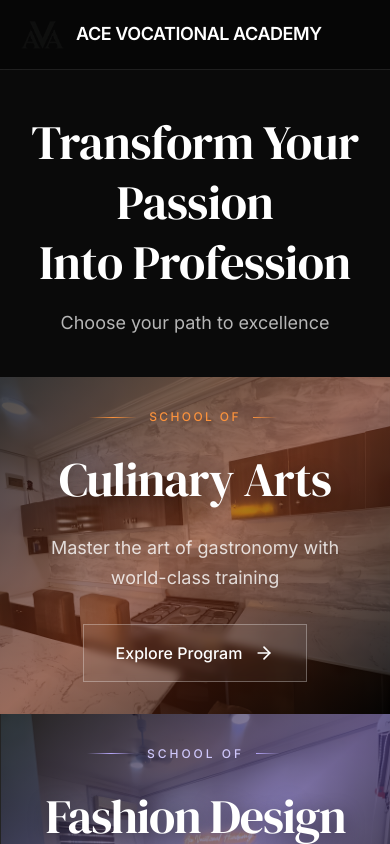
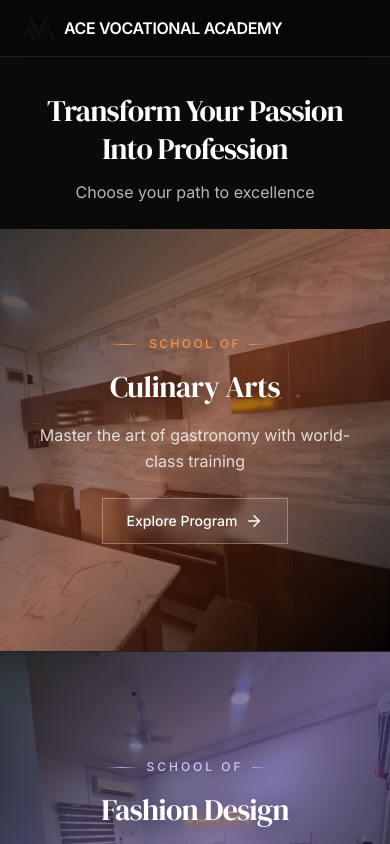
Before and after one commit to amir-talib/ava, a Next.js app: page / in a window 390 px wide. Built offline with nearby package versions, Linux system fonts and the light colour scheme.

Commit message:
Fix mobile responsiveness for landing page - enable scrolling and optimize layout

```diff
--- a/src/app/page.tsx
+++ b/src/app/page.tsx
@@ -7,20 +7,20 @@ import { motion } from 'framer-motion'
 
 export default function LandingPage() {
   return (
-    <div className="h-screen overflow-hidden bg-neutral-950">
+    <div className="h-screen md:h-screen overflow-y-auto md:overflow-hidden bg-neutral-950">
       {/* Header - Minimal */}
       <header className="fixed top-0 left-0 right-0 z-50 bg-black/30 backdrop-blur-md border-b border-white/10">
-        <div className="container-custom py-5 lg:py-6">
-          <Link href="/" className="flex items-center space-x-3">
+        <div className="container-custom py-4 md:py-5 lg:py-6">
+          <Link href="/" className="flex items-center space-x-2 md:space-x-3">
             <Image
               src="/ava-logo.png"
               alt="Ace Vocational Academy"
-              width={44}
-              height={44}
-              className="object-contain"
+              width={36}
+              height={36}
+              className="object-contain md:w-11 md:h-11"
               priority
             />
-            <span className="text-lg lg:text-xl font-semibold tracking-tight text-white">
+            <span className="text-base md:text-lg lg:text-xl font-semibold tracking-tight text-white">
               ACE VOCATIONAL ACADEMY
             </span>
           </Link>
@@ -28,36 +28,36 @@ export default function LandingPage() {
       </header>
 
       {/* Full Screen Split Hero */}
-      <main className="h-screen pt-[72px] lg:pt-[88px]">
-        <div className="h-full flex flex-col">
+      <main className="min-h-screen md:h-screen pt-[68px] md:pt-[72px] lg:pt-[88px]">
+        <div className="min-h-[calc(100vh-68px)] md:h-full flex flex-col">
           {/* Title Section */}
-          <div className="container-custom py-10 lg:py-12 text-center">
+          <div className="container-custom py-6 md:py-8 lg:py-12 text-center">
             <motion.div
               initial={{ opacity: 0, y: 20 }}
               animate={{ opacity: 1, y: 0 }}
               transition={{ duration: 0.8 }}
             >
-              <h1 className="text-display-md lg:text-display-lg font-display font-normal text-balance mb-4 text-white leading-tight">
+              <h1 className="text-3xl md:text-display-md lg:text-display-lg font-display font-normal text-balance mb-3 md:mb-4 text-white leading-tight px-4">
                 Transform Your Passion
                 <br />
                 Into Profession
               </h1>
-              <p className="text-lg lg:text-xl text-white/70 leading-relaxed max-w-3xl mx-auto">
+              <p className="text-base md:text-lg lg:text-xl text-white/70 leading-relaxed max-w-3xl mx-auto px-4">
                 Choose your path to excellence
               </p>
             </motion.div>
           </div>
 
           {/* Path Selection - Split Screen */}
-          <div className="flex-1 grid md:grid-cols-2 gap-0">
+          <div className="flex-1 grid md:grid-cols-2 gap-0 min-h-0">
             {/* Culinary Path */}
             <motion.div
               initial={{ opacity: 0, x: -30 }}
               animate={{ opacity: 1, x: 0 }}
               transition={{ duration: 1, delay: 0.2 }}
-              className="relative group h-full overflow-hidden"
+              className="relative group min-h-[50vh] md:h-full overflow-hidden"
             >
-              <Link href="/culinary" className="block h-full">
+              <Link href="/culinary" className="block h-full min-h-[50vh] md:min-h-0">
                 {/* Background Image */}
                 <div className="absolute inset-0">
                   <Image
@@ -71,30 +71,30 @@ export default function LandingPage() {
                 </div>
 
                 {/* Content */}
-                <div className="relative h-full flex flex-col justify-center items-center p-8 lg:p-12">
+                <div className="relative h-full min-h-[50vh] md:min-h-0 flex flex-col justify-center items-center p-6 md:p-8 lg:p-12">
                   {/* Decorative accent */}
-                  <div className="absolute top-0 left-0 w-20 h-20 border-t-2 border-l-2 border-culinary-500/40 opacity-0 group-hover:opacity-100 transition-opacity duration-500" />
+                  <div className="absolute top-0 left-0 w-12 md:w-20 h-12 md:h-20 border-t-2 border-l-2 border-culinary-500/40 opacity-0 group-hover:opacity-100 transition-opacity duration-500" />
 
                   <div className="text-center max-w-md transform transition-transform duration-500 group-hover:-translate-y-4">
-                    <div className="flex items-center justify-center gap-3 mb-6">
-                      <div className="h-px w-12 bg-gradient-to-r from-transparent via-culinary-400 to-transparent" />
+                    <div className="flex items-center justify-center gap-2 md:gap-3 mb-4 md:mb-6">
+                      <div className="h-px w-8 md:w-12 bg-gradient-to-r from-transparent via-culinary-400 to-transparent" />
                       <p className="text-xs font-medium uppercase tracking-[0.2em] text-culinary-400">
                         School of
                       </p>
-                      <div className="h-px w-12 bg-gradient-to-r from-culinary-400 via-transparent to-transparent" />
+                      <div className="h-px w-8 md:w-12 bg-gradient-to-r from-culinary-400 via-transparent to-transparent" />
                     </div>
 
-                    <h2 className="text-5xl lg:text-6xl font-display font-normal text-white mb-6 leading-tight" style={{ textShadow: '0 4px 20px rgba(0, 0, 0, 0.4)' }}>
+                    <h2 className="text-3xl md:text-5xl lg:text-6xl font-display font-normal text-white mb-4 md:mb-6 leading-tight" style={{ textShadow: '0 4px 20px rgba(0, 0, 0, 0.4)' }}>
                       Culinary Arts
                     </h2>
 
-                    <p className="text-lg text-white/80 mb-8 leading-relaxed">
+                    <p className="text-base md:text-lg text-white/80 mb-6 md:mb-8 leading-relaxed px-2">
                       Master the art of gastronomy with world-class training
                     </p>
 
-                    <div className="inline-flex items-center gap-3 text-white font-medium px-8 py-4 border border-white/30 backdrop-blur-sm bg-white/5 group-hover:bg-culinary-600 group-hover:border-culinary-600 transition-all duration-300">
+                    <div className="inline-flex items-center gap-2 md:gap-3 text-white font-medium px-6 md:px-8 py-3 md:py-4 text-sm md:text-base border border-white/30 backdrop-blur-sm bg-white/5 group-hover:bg-culinary-600 group-hover:border-culinary-600 transition-all duration-300">
                       <span>Explore Program</span>
-                      <ArrowRight size={20} className="transform transition-transform group-hover:translate-x-2" />
+                      <ArrowRight size={18} className="md:w-5 md:h-5 transform transition-transform group-hover:translate-x-2" />
                     </div>
                   </div>
 
@@ -109,9 +109,9 @@ export default function LandingPage() {
               initial={{ opacity: 0, x: 30 }}
               animate={{ opacity: 1, x: 0 }}
               transition={{ duration: 1, delay: 0.4 }}
-              className="relative group h-full overflow-hidden border-l border-white/10"
+              className="relative group min-h-[50vh] md:h-full overflow-hidden border-t md:border-t-0 md:border-l border-white/10"
             >
-              <Link href="/fashion" className="block h-full">
+              <Link href="/fashion" className="block h-full min-h-[50vh] md:min-h-0">
                 {/* Background Image */}
                 <div className="absolute inset-0">
                   <Image
@@ -125,30 +125,30 @@ export default function LandingPage() {
                 </div>
 
                 {/* Content */}
-                <div className="relative h-full flex flex-col justify-center items-center p-8 lg:p-12">
+                <div className="relative h-full min-h-[50vh] md:min-h-0 flex flex-col justify-center items-center p-6 md:p-8 lg:p-12">
                   {/* Decorative accent */}
-                  <div className="absolute top-0 right-0 w-20 h-20 border-t border-r border-fashion-400/50 opacity-0 group-hover:opacity-100 transition-opacity duration-500" />
+                  <div className="absolute top-0 right-0 w-12 md:w-20 h-12 md:h-20 border-t border-r border-fashion-400/50 opacity-0 group-hover:opacity-100 transition-opacity duration-500" />
 
                   <div className="text-center max-w-md transform transition-transform duration-500 group-hover:-translate-y-4">
-                    <div className="flex items-center justify-center gap-3 mb-6">
-                      <div className="h-px w-12 bg-gradient-to-r from-transparent via-fashion-400 to-transparent" />
+                    <div className="flex items-center justify-center gap-2 md:gap-3 mb-4 md:mb-6">
+                      <div className="h-px w-8 md:w-12 bg-gradient-to-r from-transparent via-fashion-400 to-transparent" />
                       <p className="text-xs font-medium uppercase tracking-[0.25em] text-fashion-300 font-sans">
                         School of
                       </p>
-                      <div className="h-px w-12 bg-gradient-to-r from-fashion-400 via-transparent to-transparent" />
+                      <div className="h-px w-8 md:w-12 bg-gradient-to-r from-fashion-400 via-transparent to-transparent" />
                     </div>
 
-                    <h2 className="text-5xl lg:text-6xl font-display font-normal text-white mb-6 leading-tight tracking-tight" style={{ textShadow: '0 4px 20px rgba(0, 0, 0, 0.4)' }}>
+                    <h2 className="text-3xl md:text-5xl lg:text-6xl font-display font-normal text-white mb-4 md:mb-6 leading-tight tracking-tight" style={{ textShadow: '0 4px 20px rgba(0, 0, 0, 0.4)' }}>
                       Fashion Design
                     </h2>
 
-                    <p className="text-lg text-white/80 mb-8 leading-relaxed font-light">
+                    <p className="text-base md:text-lg text-white/80 mb-6 md:mb-8 leading-relaxed font-light px-2">
                       Shape the future with cutting-edge design education
                     </p>
 
-                    <div className="inline-flex items-center gap-3 text-white font-medium px-8 py-4 border border-white/30 backdrop-blur-sm bg-white/5 group-hover:bg-fashion-600 group-hover:border-fashion-600 transition-all duration-300 rounded-none">
+                    <div className="inline-flex items-center gap-2 md:gap-3 text-white font-medium px-6 md:px-8 py-3 md:py-4 text-sm md:text-base border border-white/30 backdrop-blur-sm bg-white/5 group-hover:bg-fashion-600 group-hover:border-fashion-600 transition-all duration-300 rounded-none">
                       <span>Explore Program</span>
-                      <ArrowRight size={20} className="transform transition-transform group-hover:translate-x-2" />
+                      <ArrowRight size={18} className="md:w-5 md:h-5 transform transition-transform group-hover:translate-x-2" />
                     </div>
                   </div>
 
```
